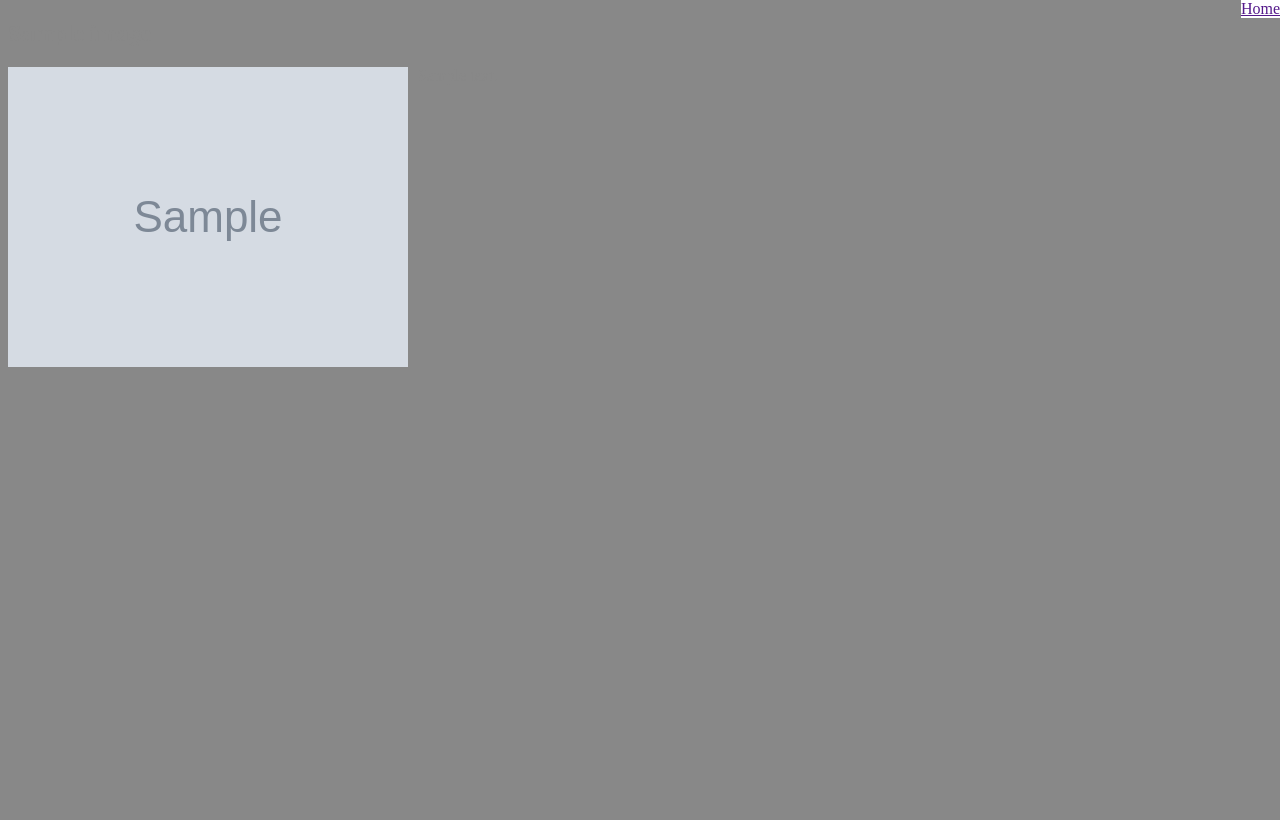
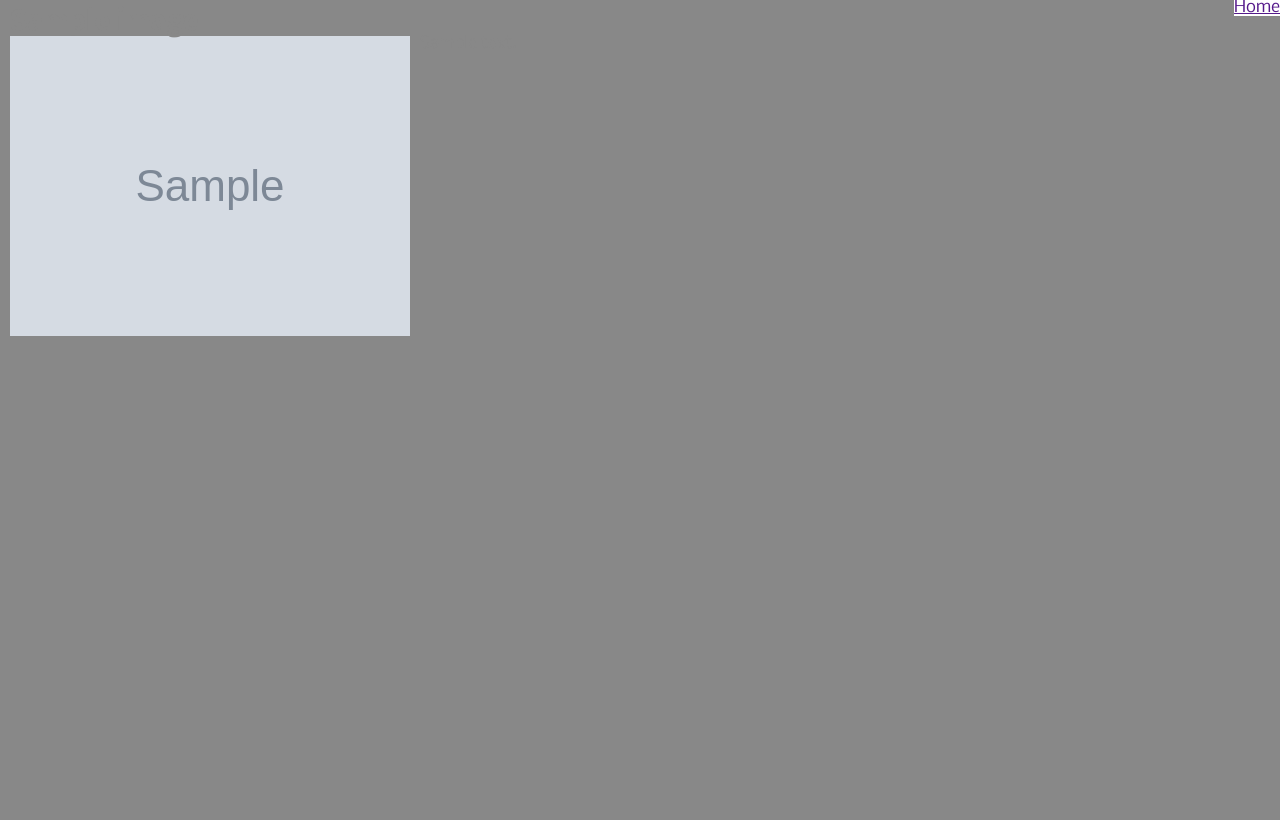
Before and after one commit to llovett/gallagry, a Django app: template imagespace/templates/image_detail.html in a window 1280 px wide. After the commit the page ends 336 px from the top, so only its background shows below. Run offline with Django 3.2, Linux system fonts and the light colour scheme; the template is opened without the code that fills it: most values are stand-ins (such as "Sample title", 1, 10 or a date in 2020); grey boxes marked "Sample" are stand-in pictures; parts of the project's set-up code (start-up, migrations or seed data) failed here and were passed over; some libraries are stand-ins or nearby versions.

Commit message:
some style changes

```diff
--- a/gallagry/templates/base.html
+++ b/gallagry/templates/base.html
@@ -3,6 +3,7 @@
 
   <head>
     <title>{% block title %}Matthew Gallagher{% endblock %}</title>
+    <link href="http://fonts.googleapis.com/css?family=Nobile:400,400italic,700,700italic" rel="stylesheet" type="text/css">
     <link rel="stylesheet" type="text/css" href="{{ STATIC_URL }}css/main.css" />
     {% if colorscheme %}
       <style type="text/css">
@@ -23,6 +24,7 @@
   </head>
 
   <body>
+    <div id="wrapper">
       <div id="header">
 	{% block header %}{% endblock %}
       </div>
@@ -38,6 +40,7 @@
         <a href="{{ main_page_url }}">Home</a>
 	{% endif %}
       </div>
+    </div>
   </body>
 
 </html>
--- a/imagespace/static/css/main.css
+++ b/imagespace/static/css/main.css
@@ -1,10 +1,95 @@
+/* http://meyerweb.com/eric/tools/css/reset/
+   v2.0 | 20110126
+   License: none (public domain)
+*/
+
+html, body, div, span, applet, object, iframe,
+h1, h2, h3, h4, h5, h6, p, blockquote, pre,
+a, abbr, acronym, address, big, cite, code,
+del, dfn, em, img, ins, kbd, q, s, samp,
+small, strike, strong, sub, sup, tt, var,
+b, u, i, center,
+dl, dt, dd, ol, ul, li,
+fieldset, form, label, legend,
+table, caption, tbody, tfoot, thead, tr, th, td,
+article, aside, canvas, details, embed,
+figure, figcaption, footer, header, hgroup,
+menu, nav, output, ruby, section, summary,
+time, mark, audio, video {
+    margin: 0;
+    padding: 0;
+    border: 0;
+    font-size: 100%;
+    font: inherit;
+    vertical-align: baseline;
+}
+/* HTML5 display-role reset for older browsers */
+article, aside, details, figcaption, figure,
+footer, header, hgroup, menu, nav, section {
+    display: block;
+}
+body {
+    line-height: 1;
+}
+ol, ul {
+    list-style: none;
+}
+blockquote, q {
+    quotes: none;
+}
+blockquote:before, blockquote:after,
+q:before, q:after {
+    content: '';
+    content: none;
+}
+table {
+    border-collapse: collapse;
+    border-spacing: 0;
+}
+/****** END CSS RESET ******/
+
+/****** BEGIN OBVIOUS ******/
+h1 {
+    font-size:2.2em;
+}
+
+h2 {
+    font-size:1.6em;
+}
+
+h3 {
+    font-size:1.2em;
+}
+
+h1, h2, h3, strong {
+    font-weight:bold;
+}
+
+em {
+    font-style:italic;
+}
+
 img {
     border-style:none;
 }
 
+ul {
+    list-style:circle;
+}
+
+ol {
+    list-style:decimal;
+}
+/****** END OBVIOUS ******/
+
 body, html {
     width:100%;
     height:100%;
+    font-family: 'Nobile', sans-serif;
+}
+
+#wrapper {
+    padding:10px;
 }
 
 #footer {
```
Lines whose indentation alone changed are shown as unchanged.
